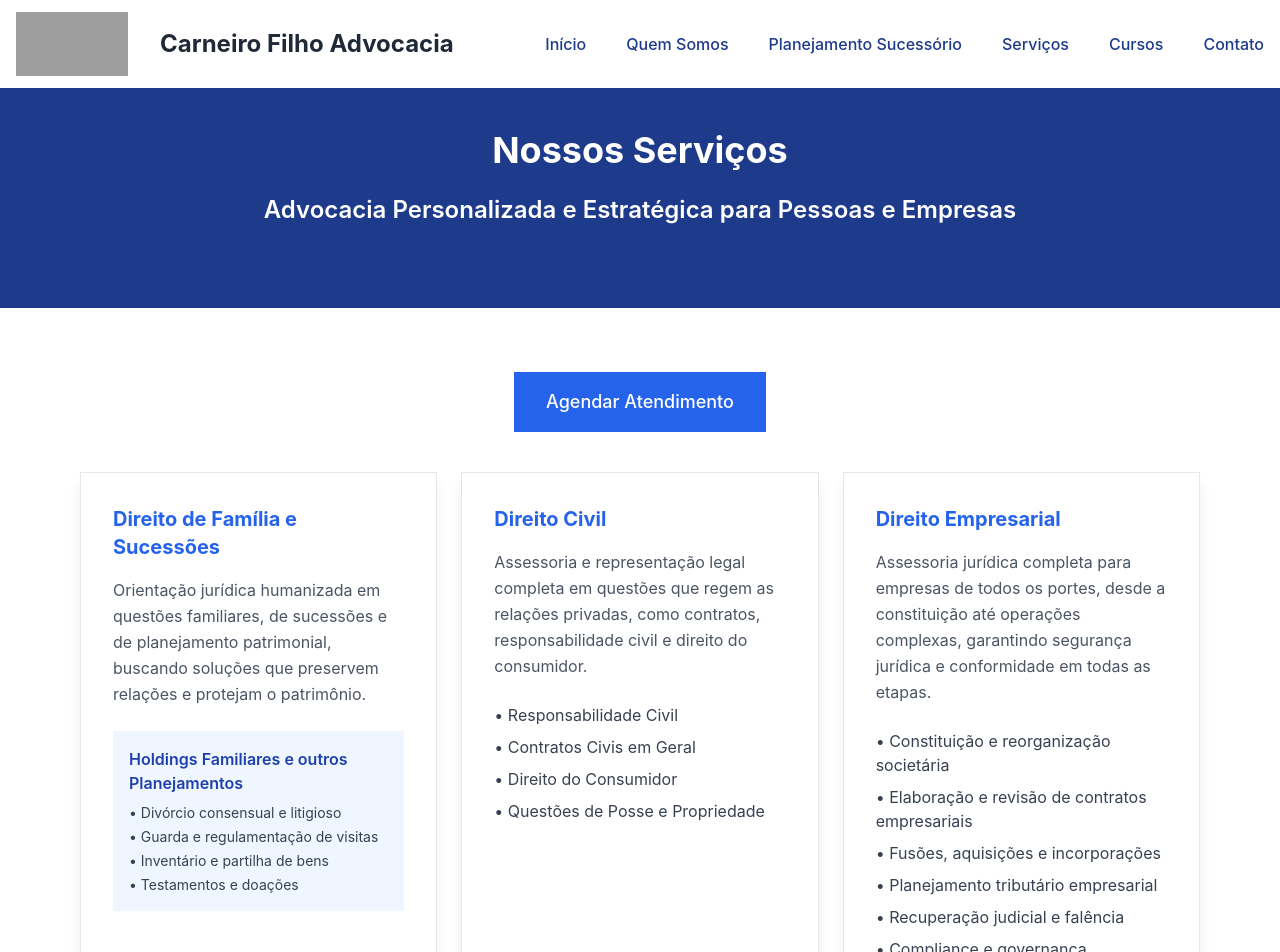
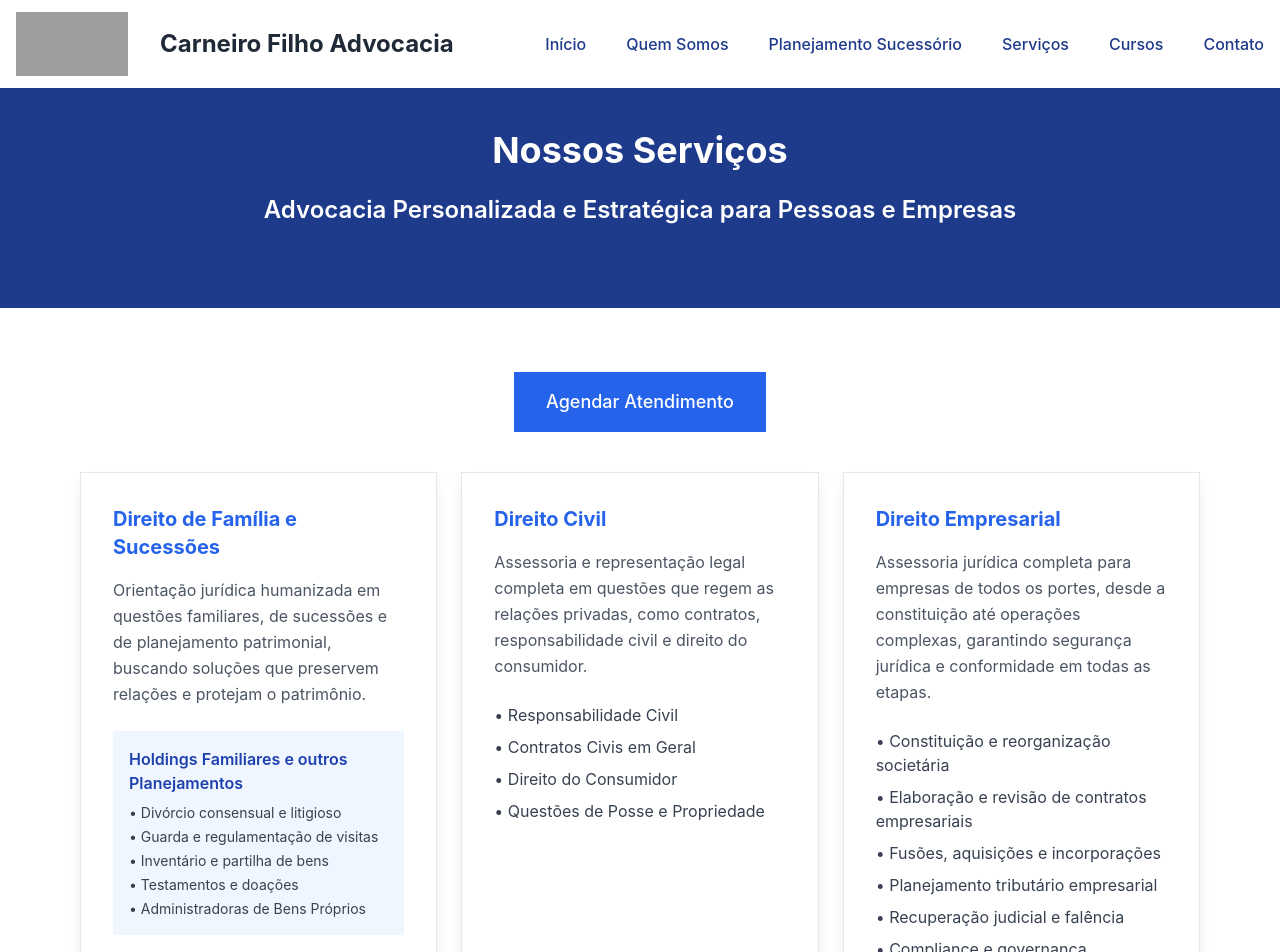
Before and after one commit to CFilhoadv/carneiro-filho-site, a React (Vite) app: page /servicos in a window 1280 px wide. Shown: the top 952 px of the page. Built offline with nearby package versions, Linux system fonts and the light colour scheme; grey boxes are pictures that could not be loaded.

Commit message:
feat: Corrige links de agendamento do Calendly em todas as páginas do site

```diff
--- a/src/pages/ServicosPage.tsx
+++ b/src/pages/ServicosPage.tsx
@@ -1,6 +1,6 @@
 import React from 'react';
 import MainLayout from '../components/layout/MainLayout';
-import Banner from '../components/ui/Banner';
+import Banner from '../components/ui/Banner'; // Importar o componente Banner
 
 const ServicosPage: React.FC = () => {
   return (
@@ -20,7 +20,7 @@ const ServicosPage: React.FC = () => {
           {/* NOVO: Botão Agendar Atendimento - Movido para o início do conteúdo */}
           <div className="text-center mb-10"> {/* mb-10 para espaçamento abaixo do botão */}
             <a
-              href="https://calendly.com/contato-carneirofilho/30min" // URL do Calendly
+              href="https://calendly.com/contato-carneirofilho" // URL do Calendly CORRIGIDA
               target="_blank" // Abre em nova aba
               rel="noopener noreferrer" // Prática de segurança para target="_blank"
               className="inline-block bg-blue-600 text-white px-8 py-4 rounded-md hover:bg-blue-700 transition-colors font-medium text-lg"
@@ -55,6 +55,7 @@ const ServicosPage: React.FC = () => {
                       <li>• Guarda e regulamentação de visitas</li>
                       <li>• Inventário e partilha de bens</li>
                       <li>• Testamentos e doações</li>
+                      <li>• Administradoras de Bens Próprios</li> {/* Corrigido o texto aqui se necessário */}
                     </ul>
                   </div>
                 </div>
```
